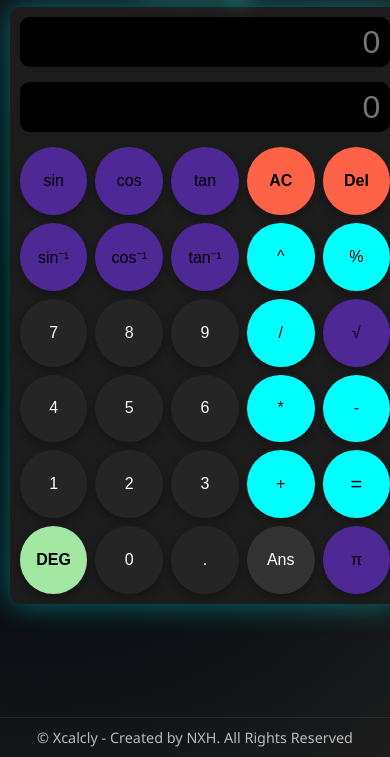
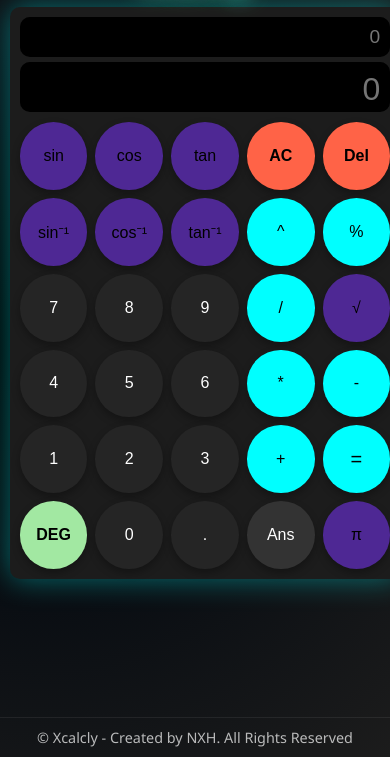
Before and after one commit to XavierOpurozor/xcalcly, a plain HTML site: page index.html in a window 390 px wide. Shown: the part 87-844 px from the top of the page. Drawn offline with Linux system fonts and the light colour scheme.

Commit message:
Update style.css

```diff
--- a/style.css
+++ b/style.css
@@ -208,3 +208,40 @@ footer {
         font-size: 1.25rem;
     }
 }
+
+.display {
+    width: 100%;
+    height: 40px;
+    font-size: 1.5rem;
+    text-align: right;
+    padding: 5px 10px;
+    margin-bottom: 5px;
+    border: none;
+    background-color: #000000;
+    border-radius: 10px;
+    box-sizing: border-box;
+    color: rgba(255, 255, 255, 0.7);
+    box-shadow: inset 0 2px 5px rgba(0, 0, 0, 0.5);
+}
+
+.result-display {
+    height: 60px;
+    font-size: 2.5rem;
+    color: var(--white);
+    margin-bottom: 20px;
+    padding-top: 10px;
+}
+
+@media (max-width: 600px) {
+    .display {
+        height: 40px;
+        font-size: 1.2rem;
+        margin-bottom: 5px;
+    }
+
+    .result-display {
+        height: 50px;
+        font-size: 2rem;
+        margin-bottom: 10px;
+    }
+}
```
